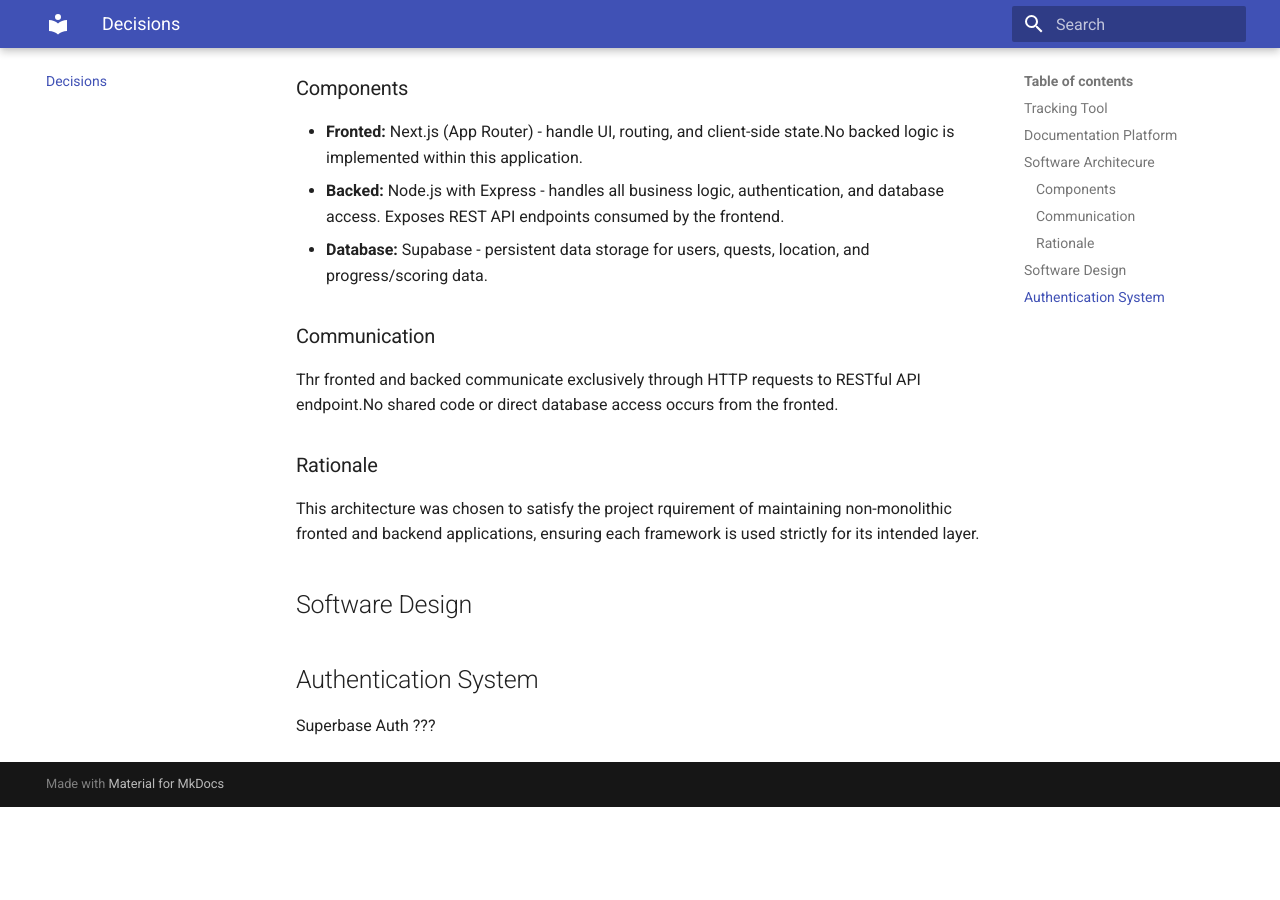
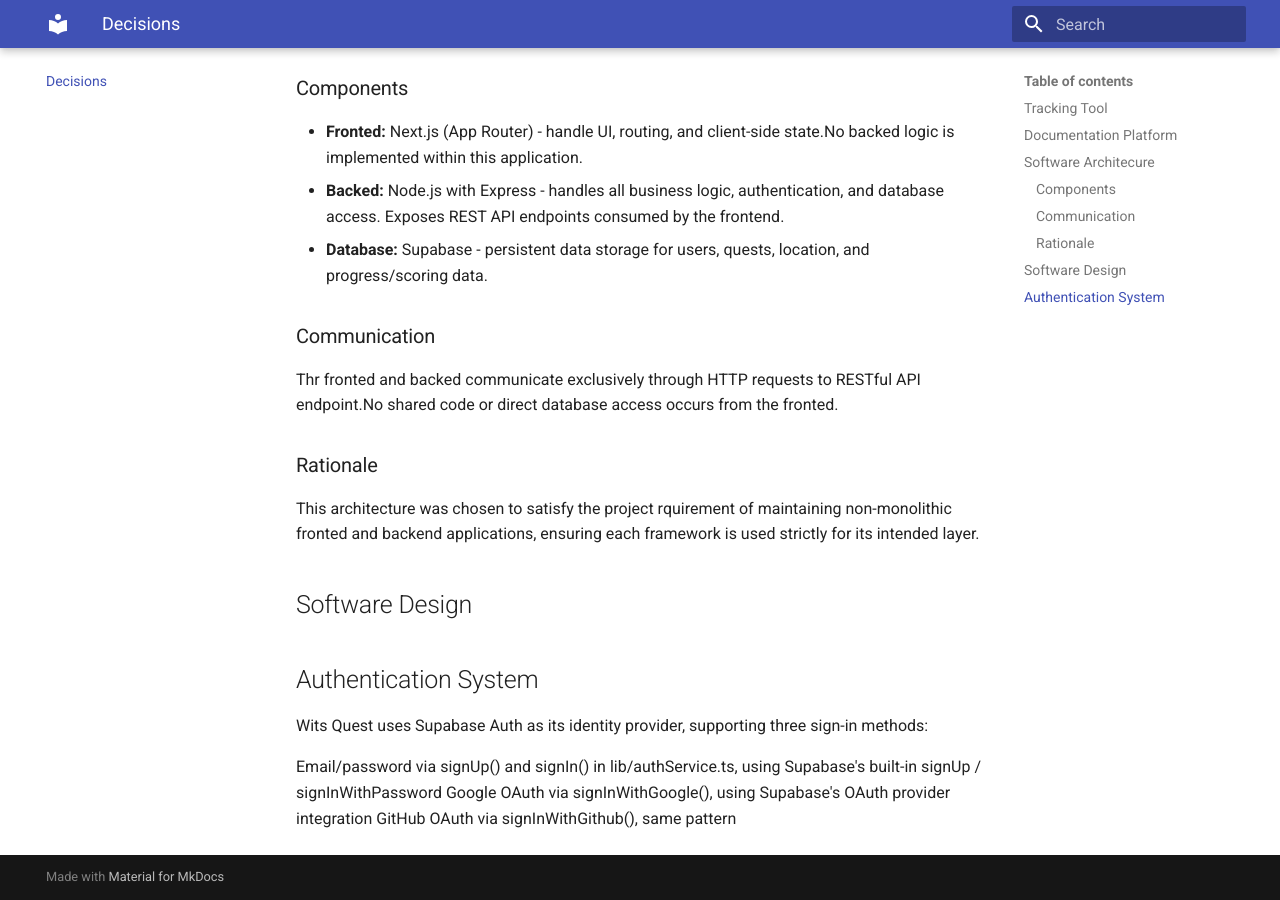
Before and after one commit to AnovuyoJ/WitsQuest, an MkDocs documentation site: the page built from docs/decisions.md, in a window 1280 px wide and 900 px high, scrolled down 682 px. Built offline with MkDocs 1.6.1 and Material for MkDocs 9.7.7, drawn with Linux system fonts in a browser that asks for light colours; before the commit the page ends 1489 px from its top, so only the background shows below that.

Commit message:
Added notes on our authentication system.

```diff
--- a/docs/decisions.md
+++ b/docs/decisions.md
@@ -34,4 +34,8 @@ This architecture was chosen to satisfy the project rquirement of maintaining no
 
 ## Authentication System
 
-Superbase Auth ???
+Wits Quest uses Supabase Auth as its identity provider, supporting three sign-in methods:
+
+Email/password via signUp() and signIn() in lib/authService.ts, using Supabase's built-in signUp / signInWithPassword
+Google OAuth via signInWithGoogle(), using Supabase's OAuth provider integration
+GitHub OAuth via signInWithGithub(), same pattern
```
